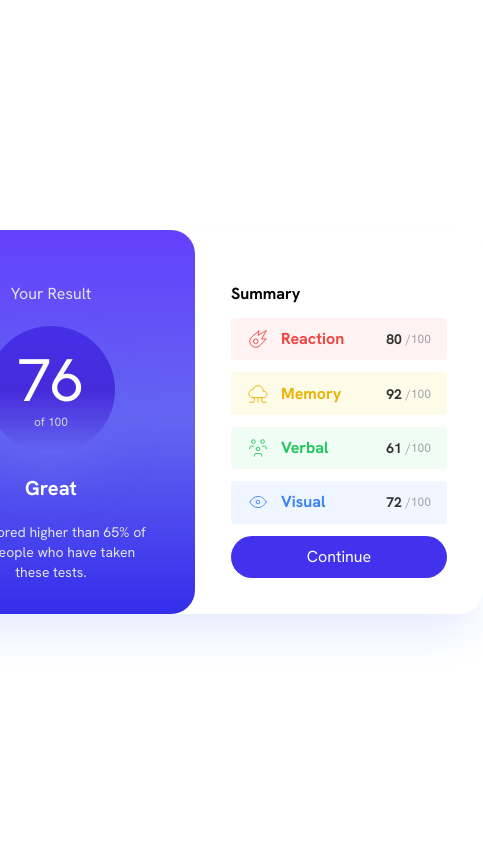
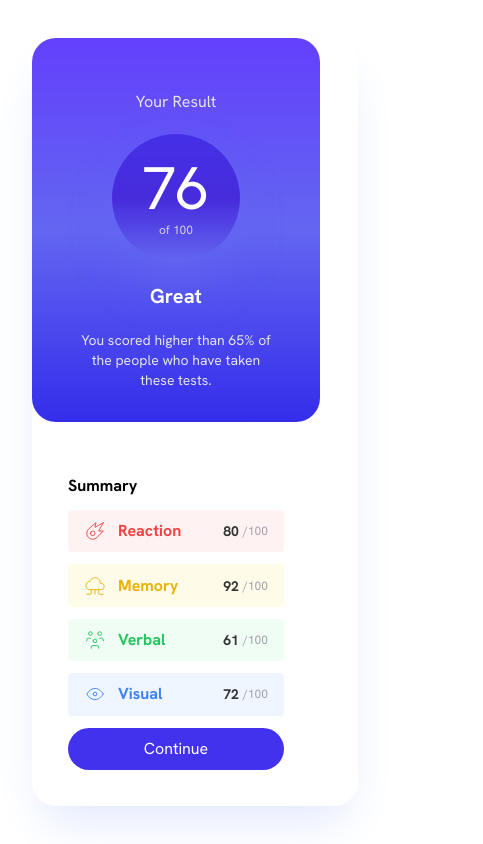
Before and after one commit to HenriqueaBarbosa/summary-component, a Next.js app: page / in a window 390 px wide. Shown: the whole page, 483 px wide, since content can reach past the window. Built offline with nearby package versions, Linux system fonts and the light colour scheme.

Commit message:
feat: mobile

```diff
--- a/src/components/home/Home.tsx
+++ b/src/components/home/Home.tsx
@@ -8,7 +8,7 @@ export default function Home() {
         h-screen w-screen
       `}>
         <div className={`
-        flex rounded-3xl
+        flex rounded-3xl flex-wrap m-8
         shadow-2xl shadow-indigo-100
       `}>
             <CardResult />
```
